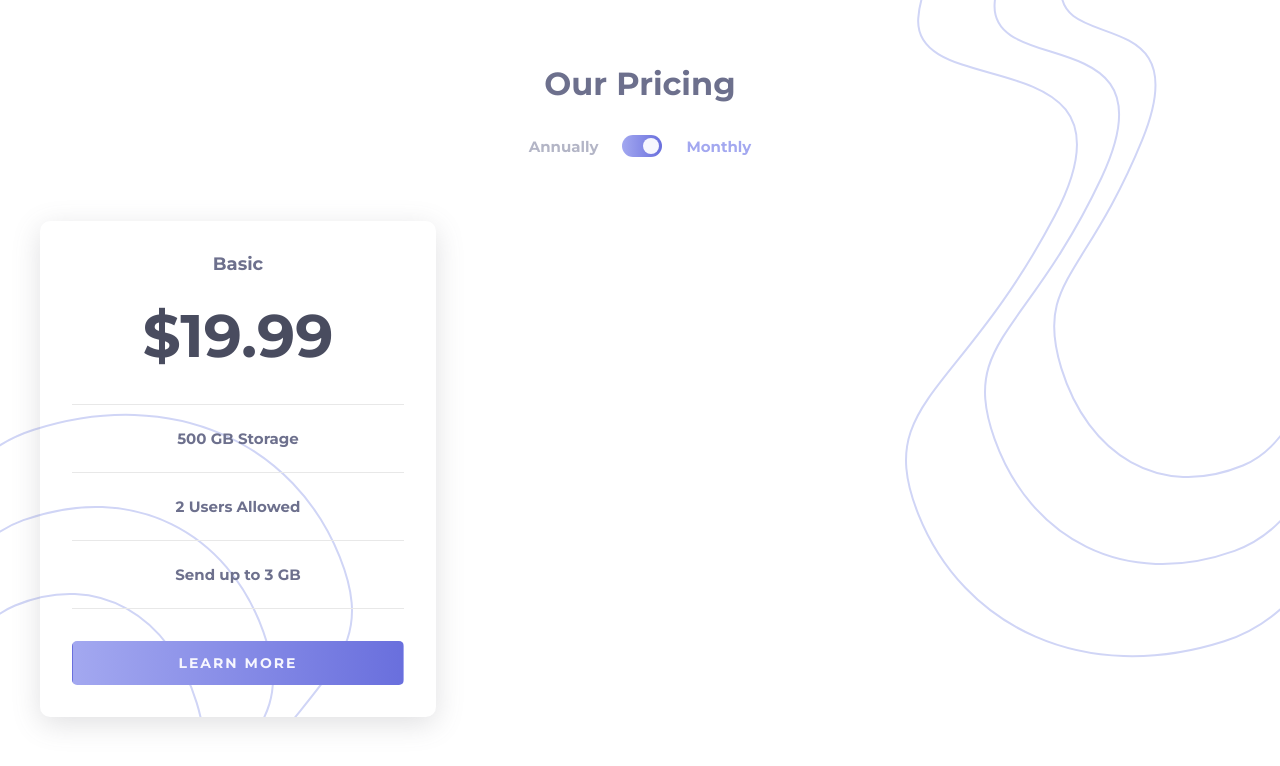
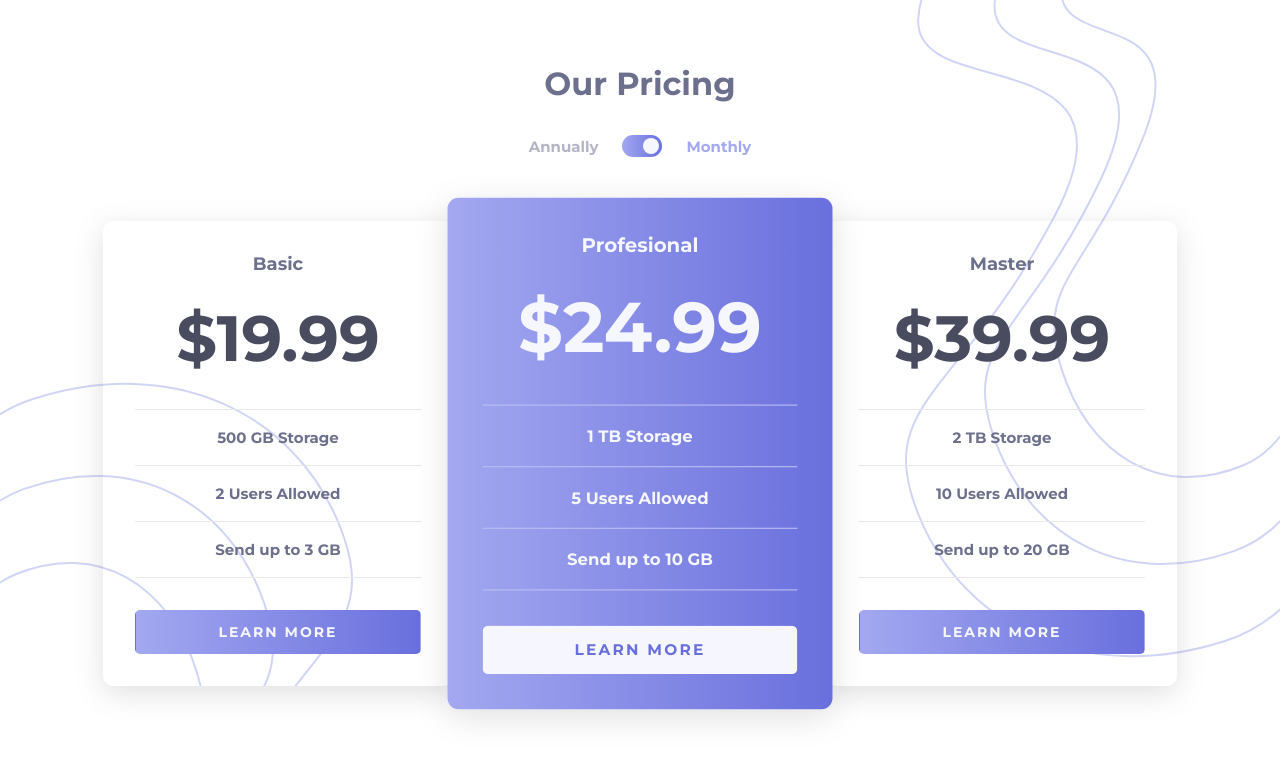
Before and after one commit to kacperkwinta/Pricing-component-with-toggle, a plain HTML site: page index.html in a window 1280 px wide. Drawn offline with Linux system fonts and the light colour scheme.

Commit message:
all cards done

```diff
--- a/index.html
+++ b/index.html
@@ -37,7 +37,22 @@
 				<p class="card__feature">Send up to 3 GB</p>
 				<a href="#" class="card__link">Learn more</a>
 			</div>
-
+			<div class="card card--accent">
+				<h2 class="header-2">Profesional</h2>
+				<p class="card__price">$24.99</p>
+				<p class="card__feature">1 TB Storage</p>
+				<p class="card__feature">5 Users Allowed</p>
+				<p class="card__feature">Send up to 10 GB</p>
+				<a href="#" class="card__link card__link--accent">Learn more</a>
+			</div>
+			<div class="card">
+				<h2 class="header-2">Master</h2>
+				<p class="card__price">$39.99</p>
+				<p class="card__feature">2 TB Storage</p>
+				<p class="card__feature">10 Users Allowed</p>
+				<p class="card__feature">Send up to 20 GB</p>
+				<a href="#" class="card__link">Learn more</a>
+			</div>
 		</main>
 		<!-- Our Pricing Annually Monthly Basic &dollar;19.99 &dollar;199.99 500 GB
 		Storage 2 Users Allowed Send up to 3 GB Learn More Professional
--- a/scss/style.scss
+++ b/scss/style.scss
@@ -110,11 +110,14 @@ header {
 main {
 	margin: 0 auto;
 	max-width: 120rem;
+
 	display: flex;
+	justify-content: center;
+	gap: 1.2rem;
 }
 
 .card {
-	flex-basis: 33%;
+	flex-basis: 35rem;
 	border-radius: 1rem;
 	padding: 3.2rem;
 	box-shadow: rgba(100, 100, 111, 0.2) 0px 7px 29px 0px;
@@ -122,12 +125,12 @@ main {
 
 	&__price {
 		margin: 2.4rem auto 3.2rem auto;
-		font-size: 6rem;
+		font-size: 6.4rem;
 		color: $color-neutral-4;
 	}
 
 	&__feature {
-		padding: 2.4rem 0;
+		padding: 1.8rem 0;
 		color: $color-neutral-3;
 
 		&:nth-child(odd) {
@@ -151,14 +154,52 @@ main {
 			letter-spacing: 2px;
 			font-size: 1.4rem;
 			cursor: pointer;
-			transition: all 0.1s ease;
+			transition: all 0.2s ease;
 		}
 
 		&:hover,
 		&:active {
 			background: #fff;
 			color: $color-primary-2;
-			border: 1px solid #000;
+			border: 1px solid $color-primary-1;
+		}
+
+		&--accent {
+			background-color: #fff;
 		}
 	}
 }
+
+.card--accent {
+	background: linear-gradient(to right, $color-primary-1, $color-primary-2);
+	transform: scale(1.1);
+
+	h2,
+	p {
+		color: $color-neutral-1 !important;
+	}
+
+	.card {
+		&__feature {
+			padding: 1.8rem 0;
+			color: $color-neutral-3;
+
+			&:nth-child(odd) {
+				border-top: 1px solid hsl(237, 63%, 84%);
+				border-bottom: 1px solid hsl(237, 63%, 84%);
+			}
+		}
+
+		&__link {
+			background: $color-neutral-1;
+			color: $color-primary-2;
+			transition: all 0.2s ease;
+
+			&:hover {
+				background: transparent;
+				border: 1px solid $color-neutral-1;
+				color: $color-neutral-1;
+			}
+		}
+	}
+}
```
Also changed, not shown: css/style.css.
